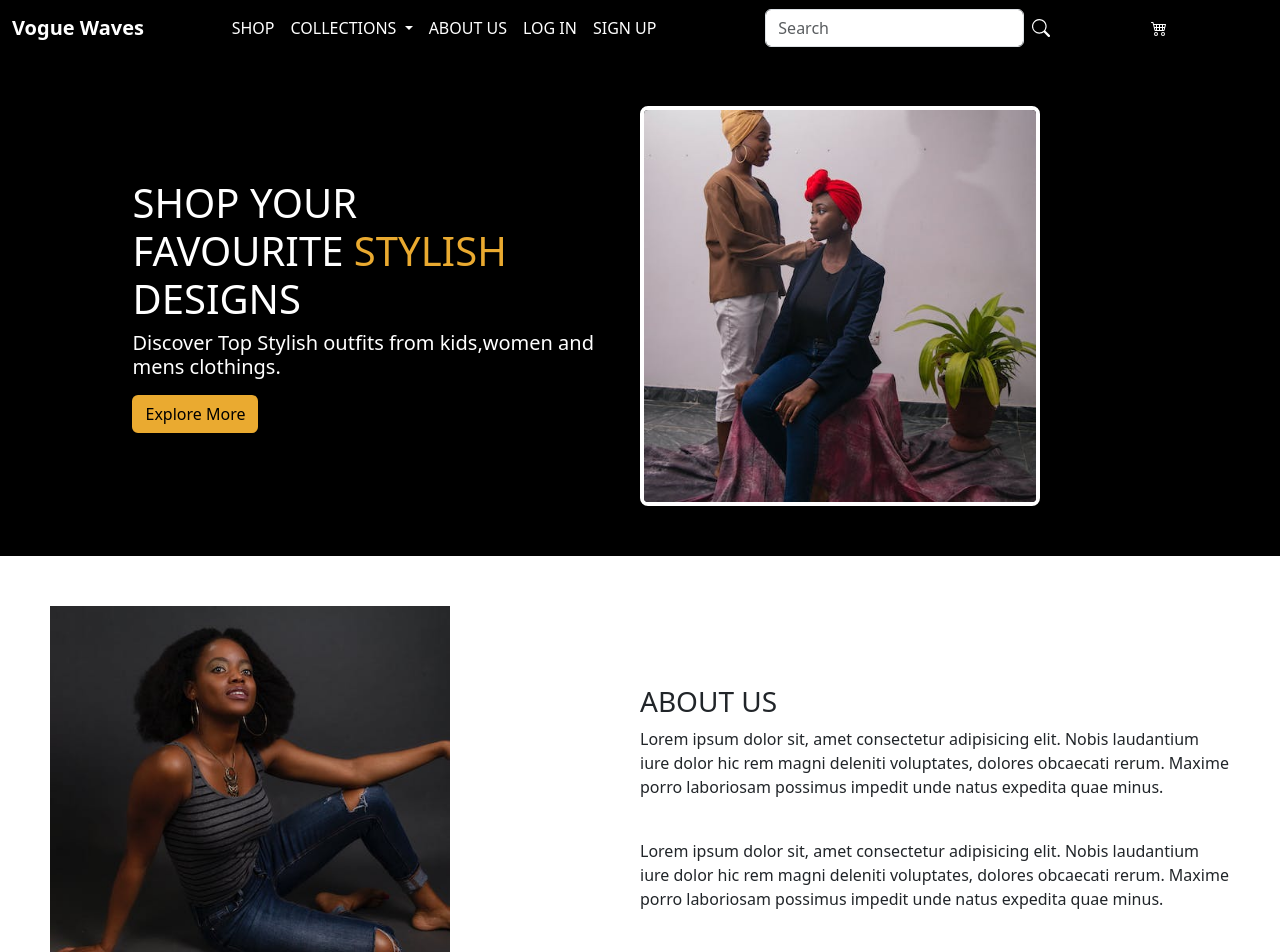
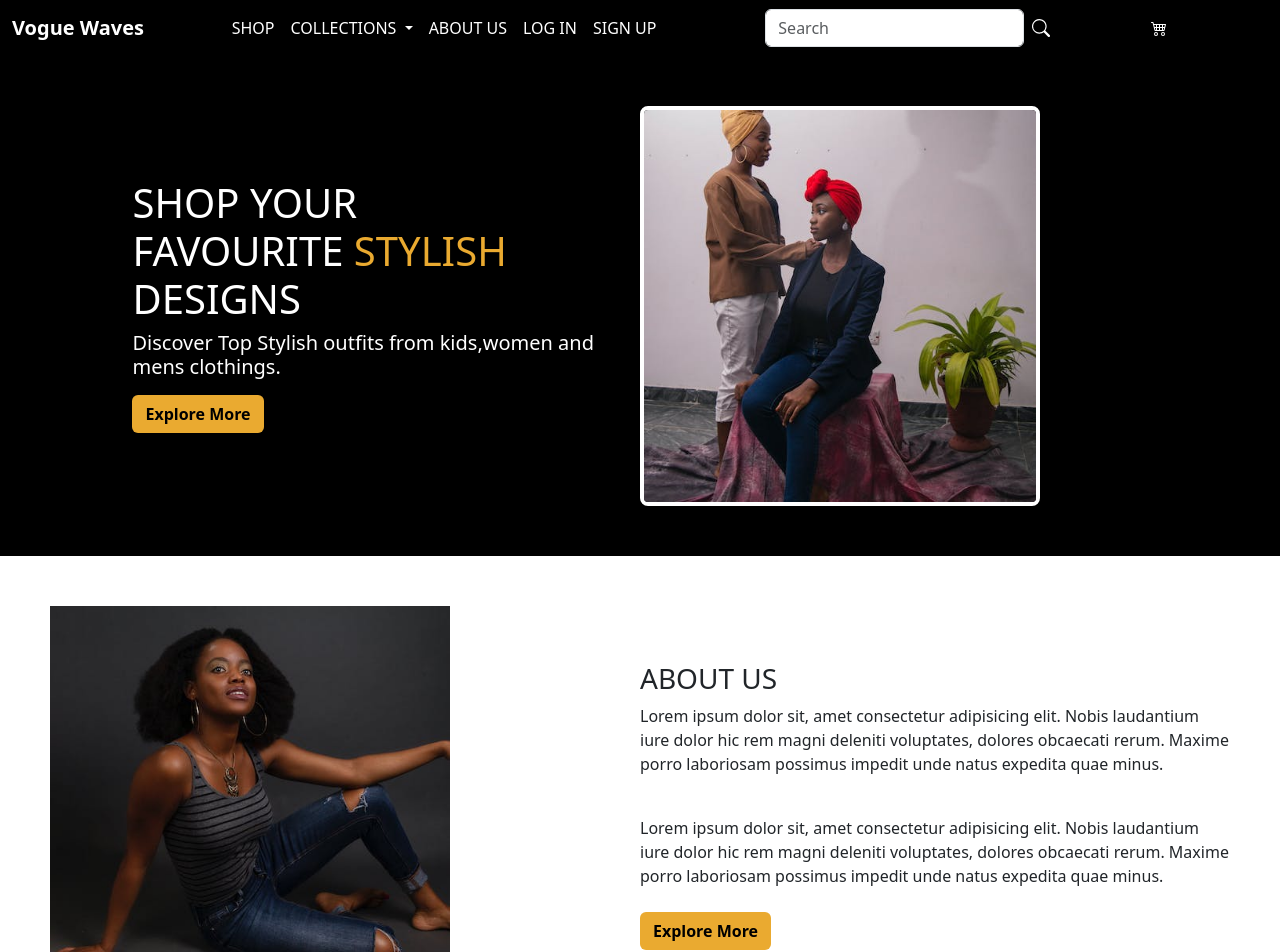
Before and after one commit to Carol254/vogueWavesCollection, an Angular app: page / in a window 1280 px wide. Shown: the top 952 px of the page. Built offline with nearby package versions, Linux system fonts and the light colour scheme.

Commit message:
few changes made

```diff
--- a/src/app/about-us/about-us.component.css
+++ b/src/app/about-us/about-us.component.css
@@ -16,3 +16,8 @@
     height: 400px;
     object-fit: contain;
 }
+.btn{
+    background-color: #eaaa30;
+    color: #000;
+    font-weight: bold;
+}
--- a/src/app/about-us/about-us.component.html
+++ b/src/app/about-us/about-us.component.html
@@ -14,6 +14,8 @@
                 Nobis laudantium iure dolor hic rem magni deleniti voluptates, dolores obcaecati rerum.
                 Maxime porro laboriosam possimus impedit unde natus expedita quae minus.
             </p>
+
+            <button class="btn mt-2">Explore More</button>
         </div>
     </div>
 </div>
--- a/src/app/home/home.component.css
+++ b/src/app/home/home.component.css
@@ -19,6 +19,7 @@ h5{
 .btn{
     background-color: #eaaa30;
     color: #000;
+    font-weight: bold;
 }
 .items-img{
     object-fit: contain;
```
